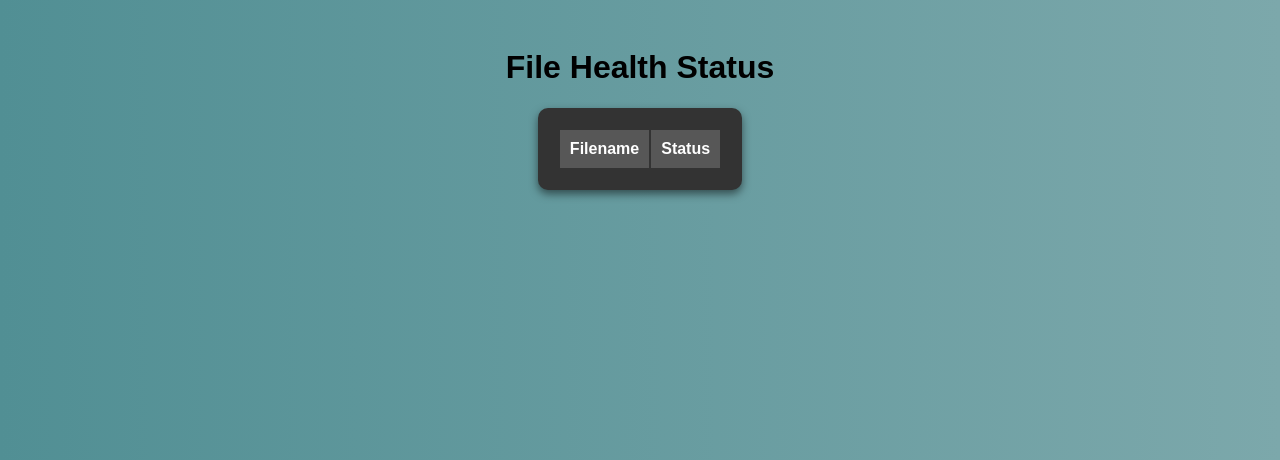
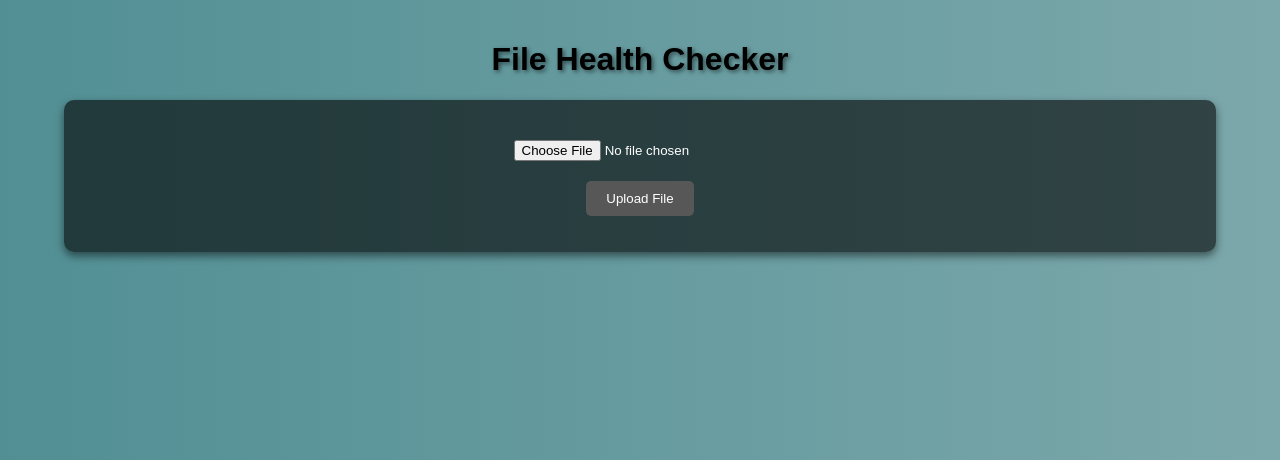
Before and after one commit to utkarshkumarvaish/scale-safe, a Flask app: page /file-health in a window 1280 px wide. Shown: the top 460 px of the page. Run offline with Flask 2, Linux system fonts and the light colour scheme; lists and menus that the app fills with data are empty.

Commit message:
Add files via upload

```diff
--- a/scalesafe/frontend/templates/file_health.html
+++ b/scalesafe/frontend/templates/file_health.html
@@ -2,38 +2,43 @@
 <html lang="en">
 <head>
     <meta charset="UTF-8">
-    <title>File Health</title>
+    <meta name="viewport" content="width=device-width, initial-scale=1.0">
+    <title>File Health Checker</title>
     <style>
         body {
             font-family: Arial, sans-serif;
             background: linear-gradient(to right, #518f94, #7ca8ab);
             color: white;
+            margin: 0;
+            padding: 0;
+        }
+        .container {
+            width: 90%;
+            margin: auto;
             text-align: center;
             padding: 20px;
         }
         h1 {
             color: black;
-            animation: fadeIn 2s ease-out;
+            text-shadow: 2px 2px 4px rgba(0, 0, 0, 0.5);
         }
-        @keyframes fadeIn {
-            from {
-                opacity: 0;
-                transform: translateY(-20px);
-            }
-            to {
-                opacity: 1;
-                transform: translateY(0);
-            }
-        }
-        table {
-            margin: 0 auto;
-            background: #333;
+        .section {
+            margin: 20px 0;
             padding: 20px;
+            background: rgba(0, 0, 0, 0.6);
             border-radius: 10px;
             box-shadow: 0 4px 8px rgba(0, 0, 0, 0.5);
         }
+        table {
+            margin: 10px auto;
+            width: 100%;
+            max-width: 600px;
+            background: #333;
+            border-collapse: collapse;
+        }
         th, td {
             padding: 10px;
+            text-align: center;
         }
         th {
             background: #575757;
@@ -41,21 +46,104 @@
         td {
             background: #84d6db;
         }
+        input[type="file"] {
+            padding: 10px;
+            border-radius: 5px;
+            border: none;
+            margin: 10px;
+        }
+        button {
+            padding: 10px 20px;
+            background: #575757;
+            color: white;
+            border: none;
+            border-radius: 5px;
+            cursor: pointer;
+        }
+        button:hover {
+            background: #84d6db;
+            color: black;
+        }
+        #file-result {
+            margin-top: 15px;
+            font-weight: bold;
+        }
     </style>
 </head>
 <body>
-    <h1>File Health Status</h1>
-    <table>
-        <tr>
-            <th>Filename</th>
-            <th>Status</th>
-        </tr>
-        {% for file in files %}
-        <tr>
-            <td>{{ file.filename }}</td>
-            <td>{{ file.status }}</td>
-        </tr>
-        {% endfor %}
-    </table>
+    <div class="container">
+        <h1>File Health Checker</h1>
+        <div class="section">
+            <form id="upload-form" enctype="multipart/form-data">
+                <input type="file" id="file" name="file" required><br>
+                <button type="button" onclick="uploadFile()">Upload File</button>
+            </form>
+            <p id="file-result"></p>
+            <table id="file-table" hidden>
+                <thead>
+                    <tr>
+                        <th>Filename</th>
+                        <th>Status</th>
+                    </tr>
+                </thead>
+                <tbody></tbody>
+            </table>
+        </div>
+    </div>
+
+    <script>
+        const FILE_URL = '/file/upload'; // Backend URL for file upload
+
+        // File Upload Function
+        function uploadFile() {
+            const fileInput = document.getElementById('file');
+            const file = fileInput.files[0];
+            const formData = new FormData();
+            formData.append('file', file);
+
+            fetch(FILE_URL, {
+                method: 'POST',
+                body: formData
+            })
+            .then(response => {
+                if (!response.ok) {
+                    return response.json().then(error => {
+                        throw new Error(error.error || "Unknown error");
+                    });
+                }
+                return response.json();
+            })
+            .then(data => {
+                if (data.error) {
+                    document.getElementById('file-result').innerText = `Error: ${data.error}`;
+                } else {
+                    document.getElementById('file-result').innerText = `File Status: ${data.status}`;
+                    updateFileTable(data.filename, data.status);
+                }
+            })
+            .catch(error => {
+                document.getElementById('file-result').innerText = `Error: ${error.message}`;
+            });
+        }
+
+        // Update File Table
+        function updateFileTable(filename, status) {
+            const table = document.getElementById('file-table');
+            const tbody = table.querySelector('tbody');
+
+            const row = document.createElement('tr');
+            const nameCell = document.createElement('td');
+            const statusCell = document.createElement('td');
+
+            nameCell.innerText = filename;
+            statusCell.innerText = status;
+
+            row.appendChild(nameCell);
+            row.appendChild(statusCell);
+            tbody.appendChild(row);
+
+            table.hidden = false;
+        }
+    </script>
 </body>
 </html>
```
Also changed, not shown: scalesafe/backend/app.py (+31 -8 lines), scalesafe/backend/file_checker.py (+38 -19 lines).
